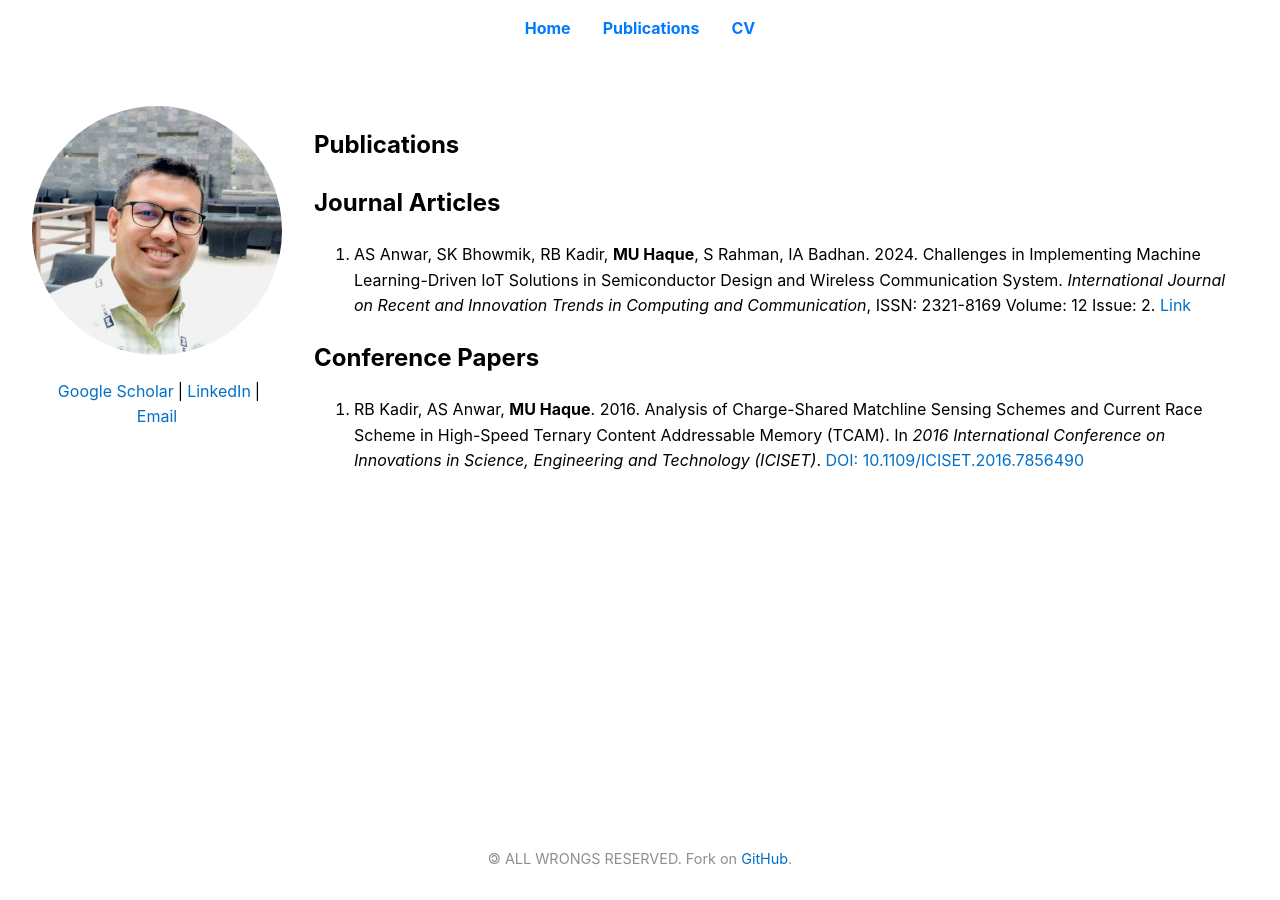
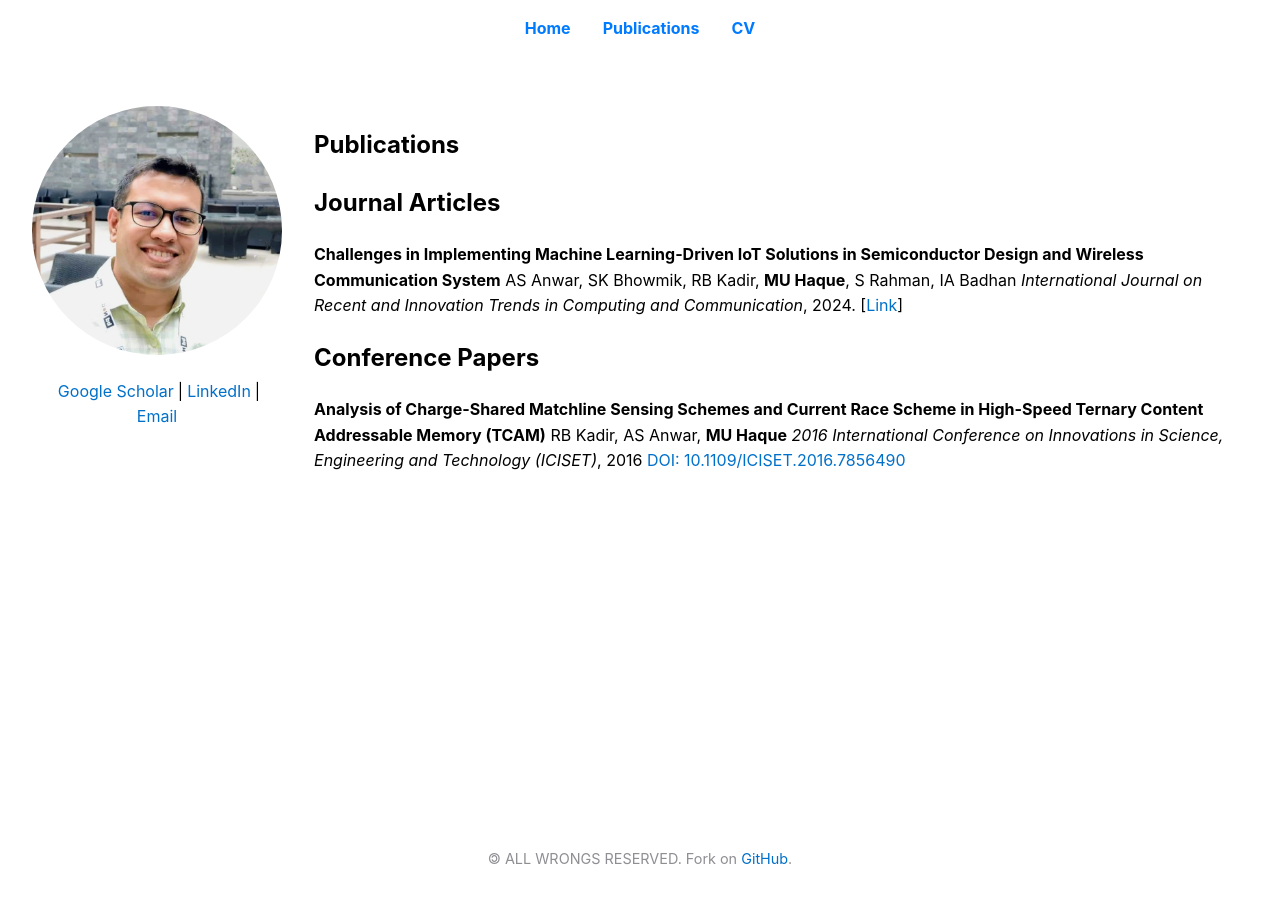
Before and after one commit to muntasimulhaque/muntasimulhaque.github.io, a Jekyll site: the page built from publications.md, in a window 1280 px wide. Built offline with Jekyll 4.4.1, drawn with Linux system fonts in a browser that asks for light colours.

Commit message:
Update publications.md

```diff
--- a/publications.md
+++ b/publications.md
@@ -7,8 +7,14 @@
 
 ## Journal Articles
 
-1. AS Anwar, SK Bhowmik, RB Kadir, **MU Haque**, S Rahman, IA Badhan. 2024. Challenges in Implementing Machine Learning-Driven IoT Solutions in Semiconductor Design and Wireless Communication System. *International Journal on Recent and Innovation Trends in Computing and Communication*, ISSN: 2321-8169 Volume: 12 Issue: 2. [Link](https://ijritcc.org/index.php/ijritcc/article/view/11127){:target="_blank"}
+**Challenges in Implementing Machine Learning-Driven IoT Solutions in Semiconductor Design and Wireless Communication System**
+AS Anwar, SK Bhowmik, RB Kadir, **MU Haque**, S Rahman, IA Badhan
+*International Journal on Recent and Innovation Trends in Computing and Communication*, 2024.
+[[Link](https://ijritcc.org/index.php/ijritcc/article/view/11127){:target="_blank"}]
 
 ## Conference Papers
 
-1. RB Kadir, AS Anwar, **MU Haque**. 2016. Analysis of Charge-Shared Matchline Sensing Schemes and Current Race Scheme in High-Speed Ternary Content Addressable Memory (TCAM). In *2016 International Conference on Innovations in Science, Engineering and Technology (ICISET)*. [DOI: 10.1109/ICISET.2016.7856490](https://doi.org/10.1109/ICISET.2016.7856490){:target="_blank"}
+**Analysis of Charge-Shared Matchline Sensing Schemes and Current Race Scheme in High-Speed Ternary Content Addressable Memory (TCAM)**
+RB Kadir, AS Anwar, **MU Haque**
+*2016 International Conference on Innovations in Science, Engineering and Technology (ICISET)*, 2016
+[DOI: 10.1109/ICISET.2016.7856490](https://doi.org/10.1109/ICISET.2016.7856490){:target="_blank"}
```
